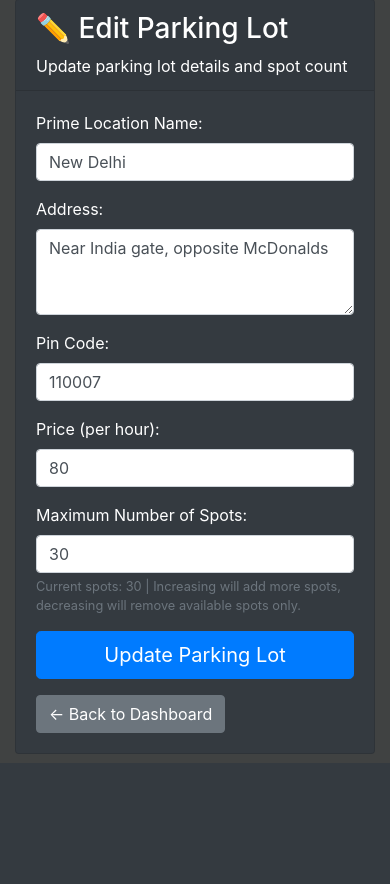
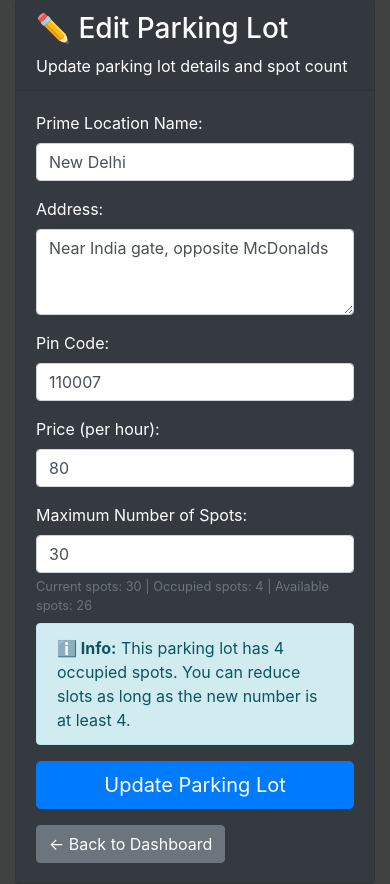
Before and after one commit to 24f1002107/vehicle-parking-app-v1, a Flask app: page /admin/parking-lots/edit/1 in a window 390 px wide. Shown: the part 81-965 px from the top of the page. Before the commit the page ends 814 px from the top, so only its background shows below. Run offline with Flask 3, Linux system fonts and the light colour scheme; a user stored in the database is signed in.

Commit message:
Milestone-VP Responsive-UI

```diff
--- a/controllers/controllers.py
+++ b/controllers/controllers.py
@@ -315,28 +315,58 @@ def edit_parking_lot(lot_id):
     form = ParkingLotForm()
 
     if form.validate_on_submit():
-        # Update parking lot details
+        # Check if trying to reduce slots to less than occupied spots
+        current_spots = ParkingSpot.query.filter_by(lotid=lot_id).count()
+        new_spots_count = form.maxSpots.data
+        occupied_spots = ParkingSpot.query.filter_by(lotid=lot_id, status="O").count()
+
+        if new_spots_count < occupied_spots:
+            flash(f'Cannot reduce slots to {new_spots_count}. {occupied_spots} spots are currently occupied. The new number of spots must be at least {occupied_spots}.', 'danger')
+            return render_template('edit_parking_lot.html', form=form, parking_lot=parking_lot)
+
+        # Update parking lot details (these can always be updated)
         parking_lot.location = form.prime_location_name.data
         parking_lot.address = form.address.data
         parking_lot.pincode = form.pincode.data
         parking_lot.price = form.price.data
+        parking_lot.maxSpots = new_spots_count
 
         # Handle spot count changes
-        current_spots = ParkingSpot.query.filter_by(lotid=lot_id).count()
-        new_spots_count = form.maxSpots.data
-
-        if new_spots_count > current_spots:
+        if new_spots_count >= current_spots:
             # Add more spots
             for i in range(current_spots + 1, new_spots_count + 1):
                 new_spot = ParkingSpot(lotid=lot_id, status="A")
                 db.session.add(new_spot)
         elif new_spots_count < current_spots:
-            # Remove spots (only if they're available)
-            available_spots = ParkingSpot.query.filter_by(lotid=lot_id, status="A").limit(current_spots - new_spots_count).all()
+            # Remove spots (only if they're available and have no reservations)
+            spots_to_remove = current_spots - new_spots_count
+            available_spots = ParkingSpot.query.filter_by(lotid=lot_id, status="A").all()
+
+            # Check if we have enough available spots to remove
+            if len(available_spots) < spots_to_remove:
+                flash(f'Cannot reduce slots. Only {len(available_spots)} spots are available, but you want to remove {spots_to_remove} spots.', 'danger')
+                return render_template('edit_parking_lot.html', form=form, parking_lot=parking_lot)
+
+            # Get spots that can be safely deleted (no reservations)
+            spots_to_delete = []
             for spot in available_spots:
+                if len(spots_to_delete) >= spots_to_remove:
+                    break
+
+                # Check if this spot has any reservations
+                reservations = ReserveParkingSpot.query.filter_by(spotid=spot.id).count()
+                if reservations == 0:
+                    spots_to_delete.append(spot)
+
+            # Check if we have enough spots to delete
+            if len(spots_to_delete) < spots_to_remove:
+                flash(f'Cannot reduce slots. Some available spots have existing reservations that cannot be deleted.', 'danger')
+                return render_template('edit_parking_lot.html', form=form, parking_lot=parking_lot)
+
+            # Delete the spots that can be safely removed
+            for spot in spots_to_delete:
                 db.session.delete(spot)
 
-        parking_lot.maxSpots = new_spots_count
         db.session.commit()
 
         flash(f'Parking lot "{form.prime_location_name.data}" updated successfully!', 'success')
--- a/templates/edit_parking_lot.html
+++ b/templates/edit_parking_lot.html
@@ -74,8 +74,15 @@ Edit Parking Lot
                             {{ form.maxSpots(class="form-control", placeholder="e.g., 20") }}
                             <small class="form-text text-muted">
                                 Current spots: {{ parking_lot.maxSpots }} |
-                                Increasing will add more spots, decreasing will remove available spots only.
+                                Occupied spots: {{ parking_lot.occupied }} |
+                                Available spots: {{ parking_lot.maxSpots - parking_lot.occupied }}
                             </small>
+                            {% if parking_lot.occupied > 0 %}
+                                <div class="alert alert-info mt-2">
+                                    <strong>ℹ️ Info:</strong> This parking lot has {{ parking_lot.occupied }} occupied spots.
+                                    You can reduce slots as long as the new number is at least {{ parking_lot.occupied }}.
+                                </div>
+                            {% endif %}
                             {% if form.maxSpots.errors %}
                                 <div class="alert alert-danger mt-2">
                                     {% for error in form.maxSpots.errors %}
```
Also changed, not shown: README.md, instance/parking.db.
